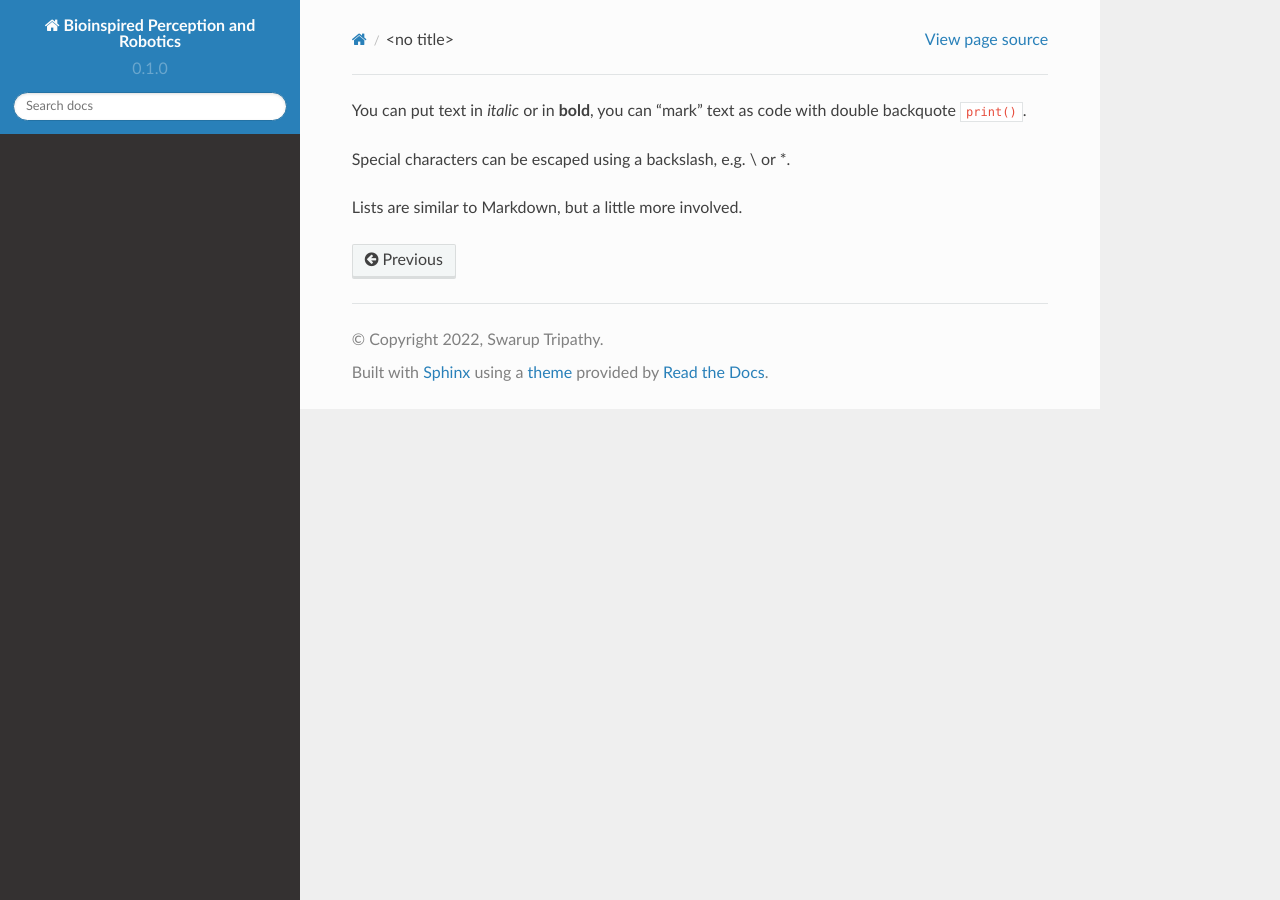
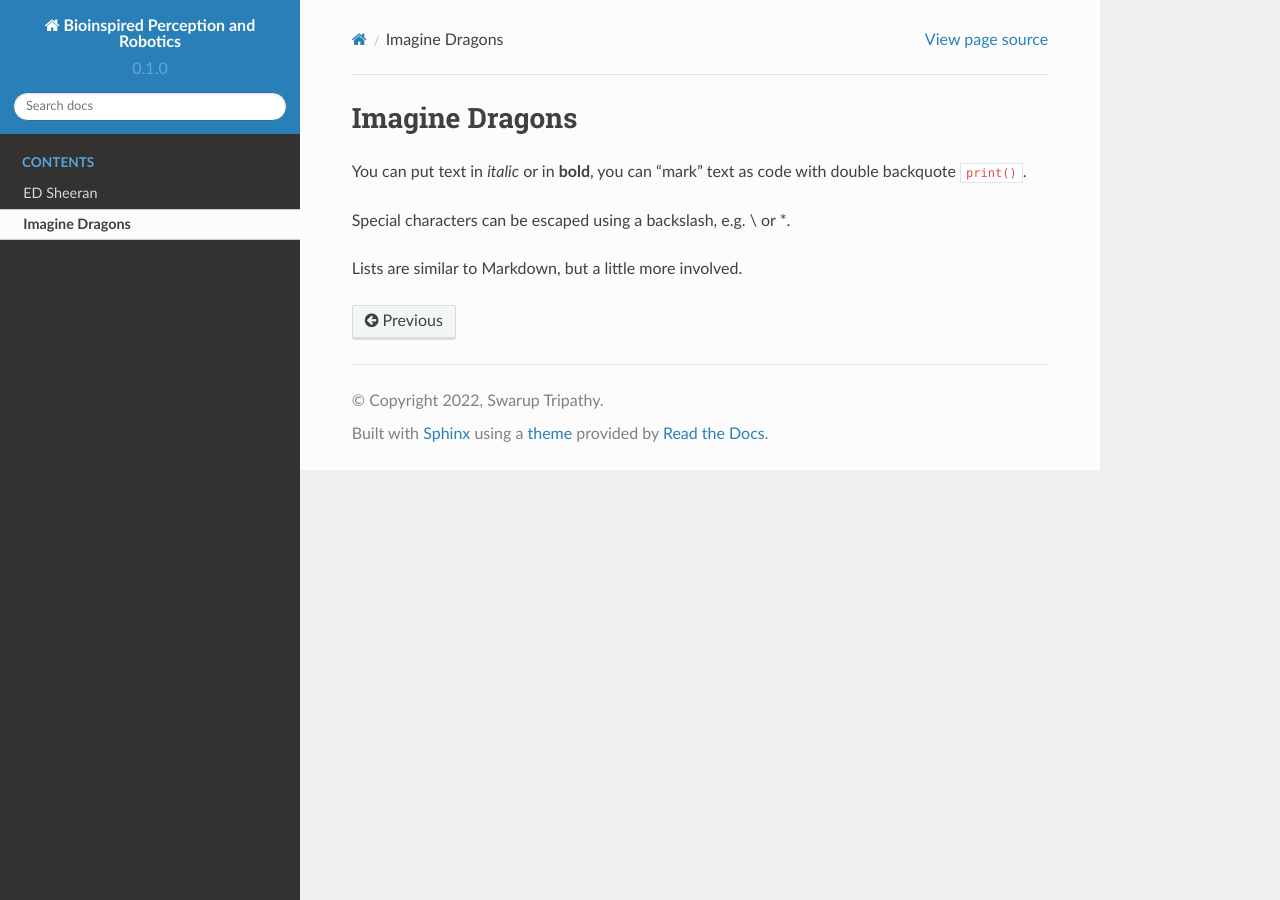
Before and after one commit to Curovearth/read-the-docs-tutorial, a Sphinx documentation site: the page built from docs/source/imagine_dragons.rst, in a window 1280 px wide. Built offline with Sphinx 7.4.7 and the Read the Docs theme 2.0.0, drawn with Linux system fonts in a browser that asks for light colours.

Commit message:
update link

```diff
--- a/docs/source/ed_sheeran.rst
+++ b/docs/source/ed_sheeran.rst
@@ -1,3 +1,8 @@
+.. _`ed sheeran`:
+
+ED Sheeran
+==========
+
 Because I wasn't getting anything else
 
 Tables are really easy to write:
--- a/docs/source/imagine_dragons.rst
+++ b/docs/source/imagine_dragons.rst
@@ -1,3 +1,9 @@
+.. _`imagine dragons`:
+
+Imagine Dragons
+==========
+
+
 You can put text in *italic* or in **bold**, you can "mark" text as code with double backquote ``print()``.
 
 Special characters can be escaped using a backslash, e.g. \\ or \*.
```
